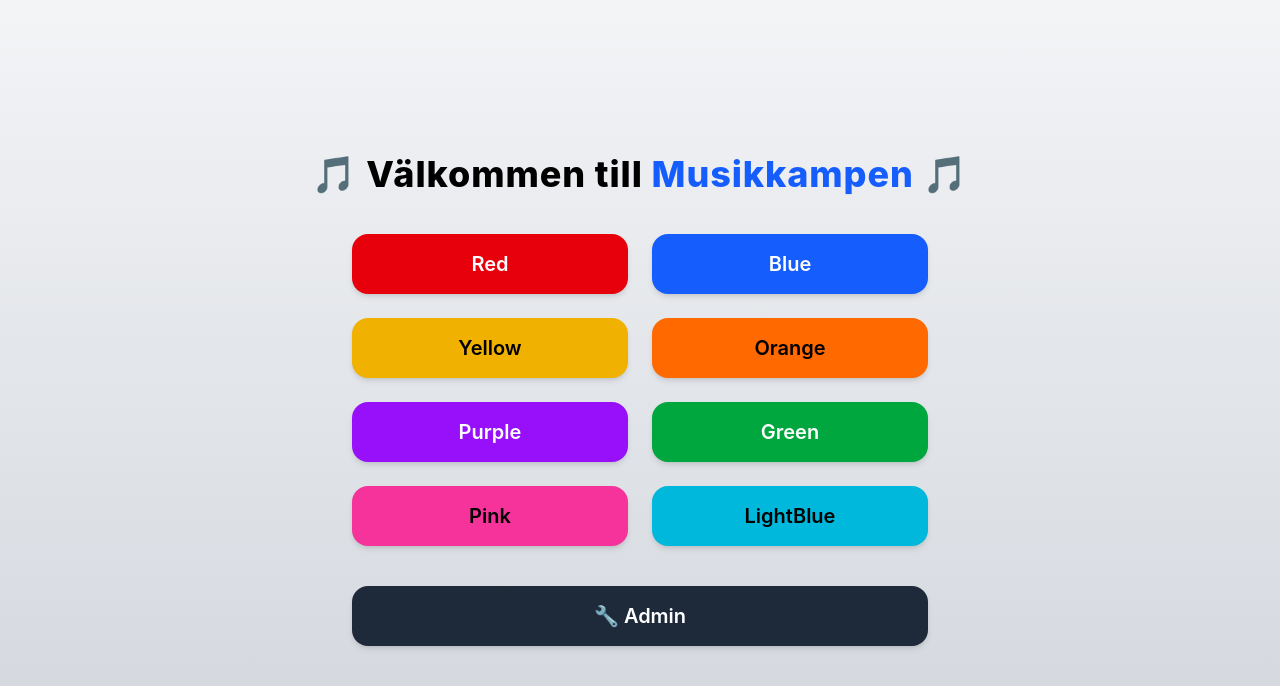
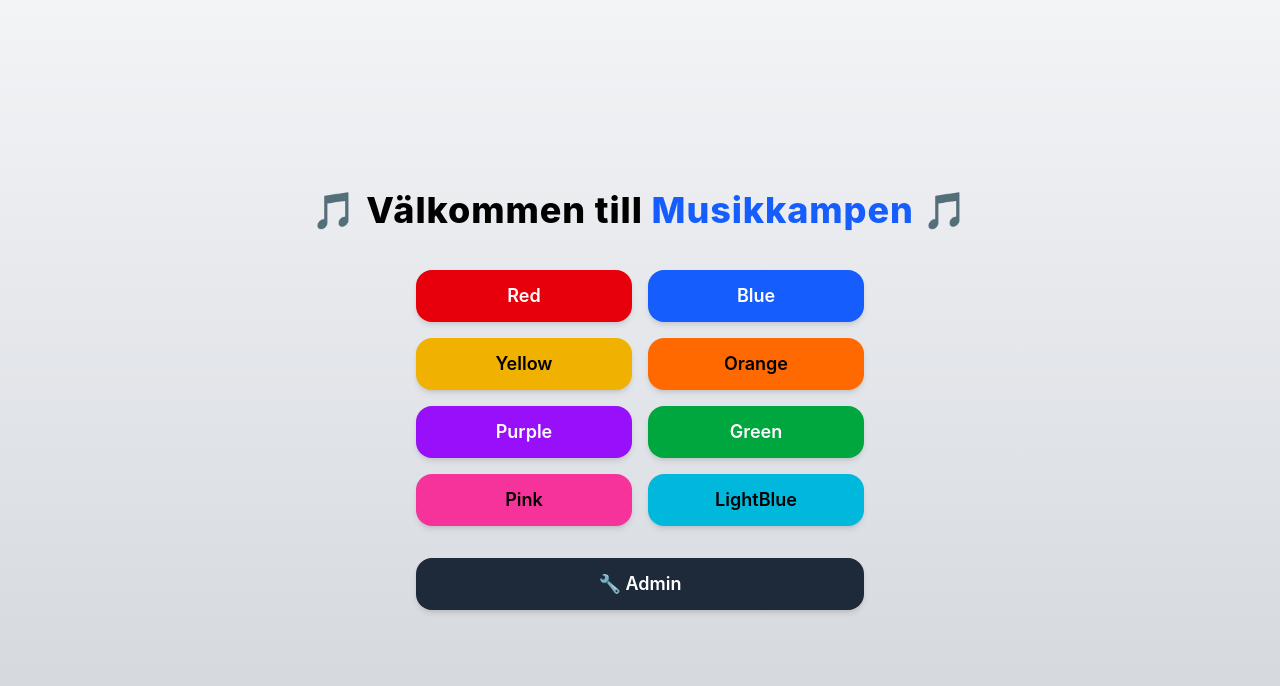
Before and after one commit to Kodstudion/quiz_answer_app, a React (Vite) app in the folder musicbattle/: page / in a window 1280 px wide. Shown: the top 686 px of the page. Built offline with nearby package versions, Linux system fonts and the light colour scheme.

Commit message:
fix buttons on firstpage

```diff
--- a/musicbattle/src/Home.tsx
+++ b/musicbattle/src/Home.tsx
@@ -21,22 +21,23 @@ const Home: React.FC = () => {
         🎵 Välkommen till <span className="text-blue-600">Musikkampen</span> 🎵
       </h1>
 
-      {/* Lagrutor */}
-      <div className="grid grid-cols-1 sm:grid-cols-2 gap-6 w-full max-w-xl">
+      {/* Grid med 2 kolumner och 4 rader */}
+      <div className="grid grid-cols-2 gap-4 w-full max-w-md">
         {teams.map(({ name, color }) => (
           <button
             key={name}
             onClick={() => navigate(`/team/${name.toLowerCase()}`)}
-            className={`${color} px-8 py-4 rounded-2xl text-xl font-semibold w-full shadow-md transform transition duration-300 hover:scale-105`}
+            className={`${color} px-6 py-3 rounded-2xl text-lg font-semibold w-full shadow-md transform transition duration-300 hover:scale-105`}
           >
             {name}
           </button>
         ))}
       </div>
 
+      {/* Admin-knapp längst ner */}
       <button
         onClick={() => navigate("/admin")}
-        className="mt-10 bg-gray-800 hover:bg-gray-900 text-white px-8 py-4 rounded-2xl text-xl font-semibold w-full max-w-xl shadow-md transform transition duration-300 hover:scale-105"
+        className="mt-8 bg-gray-800 hover:bg-gray-900 text-white px-6 py-3 rounded-2xl text-lg font-semibold w-full max-w-md shadow-md transform transition duration-300 hover:scale-105"
       >
         🔧 Admin
       </button>
```
